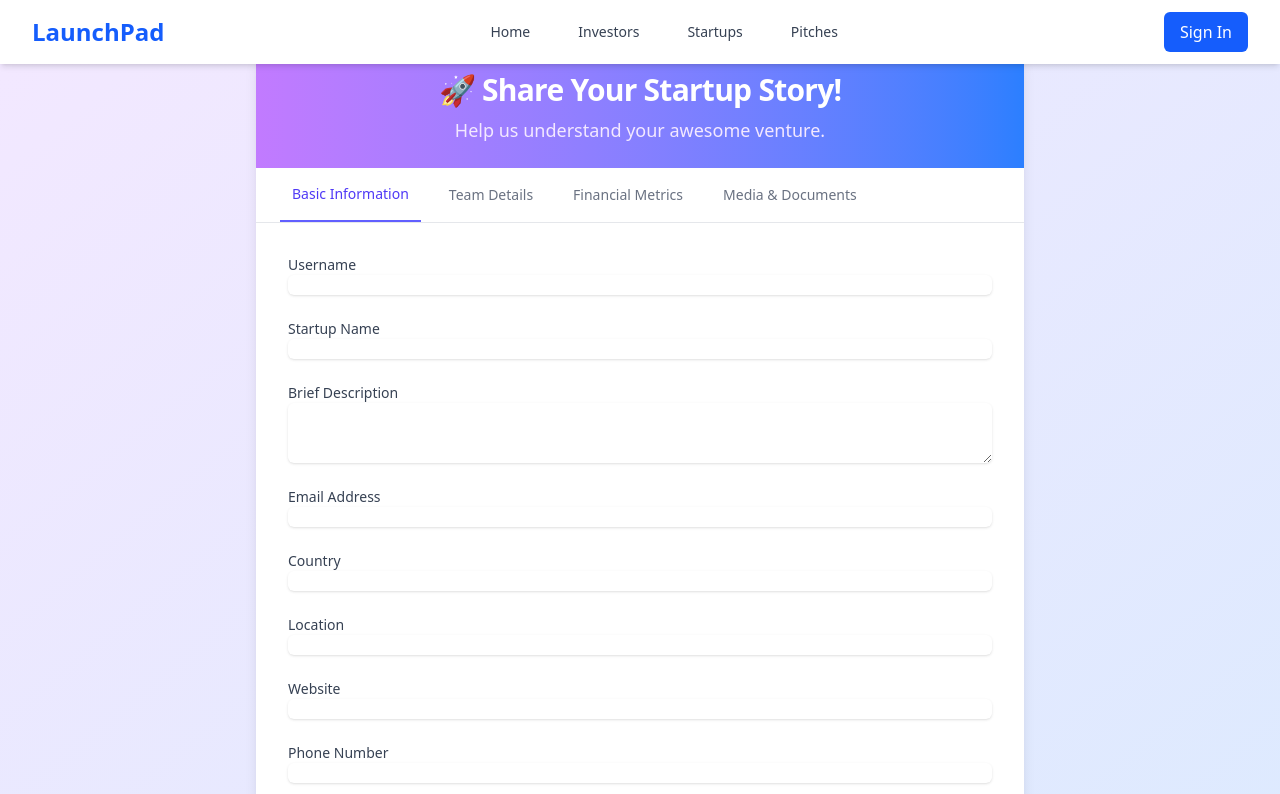
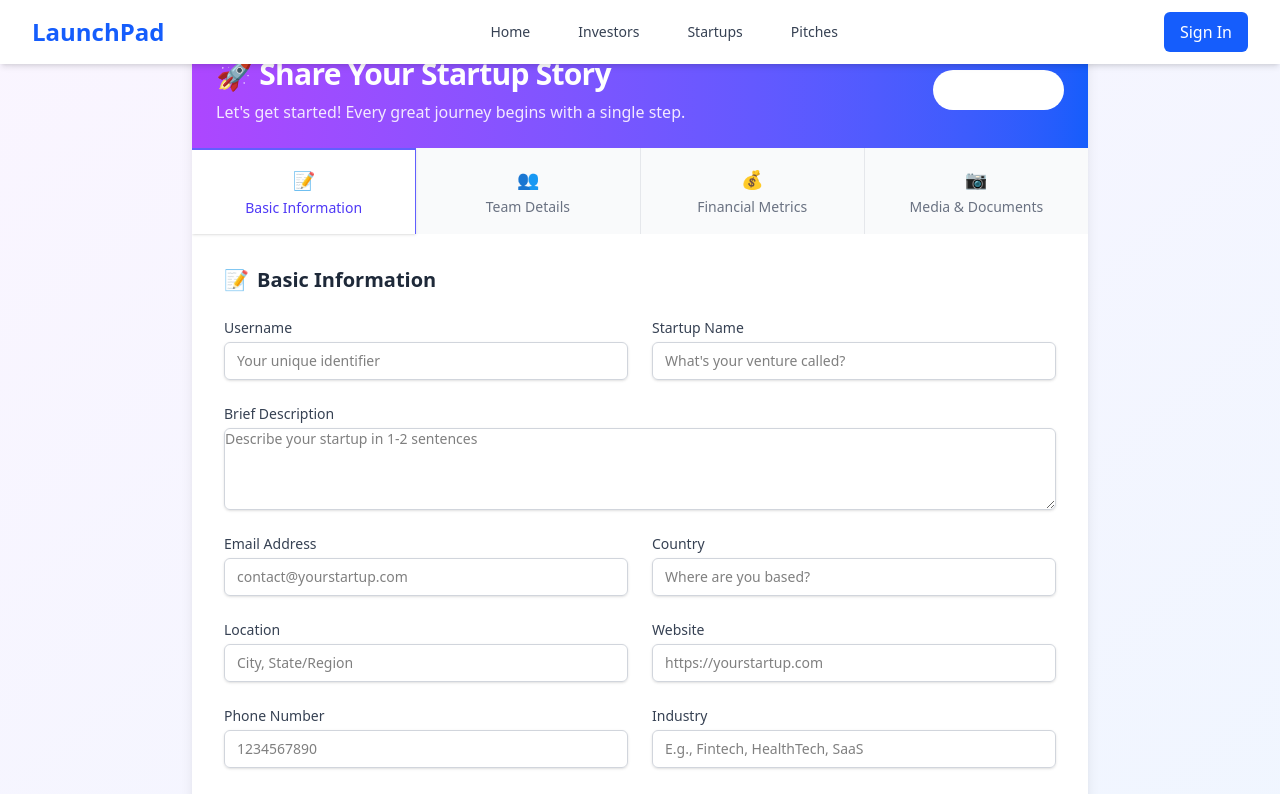
Before and after one commit to pawar-kaustubh/launchpad, a React (Vite) app in the folder client/: page /startupform in a window 1280 px wide. Shown: the top 794 px of the page. Built offline with nearby package versions, Linux system fonts and the light colour scheme.

Commit message:
StartUpForm final degisn

```diff
--- a/client/src/pages/StartUpForm.jsx
+++ b/client/src/pages/StartUpForm.jsx
@@ -1,4 +1,4 @@
-import React, { useState } from "react";
+import React, { useState, useEffect } from "react";
 
 const StartUpForm = () => {
   const [activeTab, setActiveTab] = useState(0);
@@ -28,6 +28,18 @@ const StartUpForm = () => {
     coverImage: null,
   });
   const [errors, setErrors] = useState({});
+  const [isSubmitting, setIsSubmitting] = useState(false);
+  const [submitSuccess, setSubmitSuccess] = useState(false);
+  const [progress, setProgress] = useState(0);
+
+  // Calculate progress based on filled fields
+  useEffect(() => {
+    const totalFields = Object.keys(formData).length;
+    const filledFields = Object.values(formData).filter(
+      (value) => value !== "" && value !== null
+    ).length;
+    setProgress(Math.round((filledFields / totalFields) * 100));
+  }, [formData]);
 
   const handleChange = (e) => {
     const { name, value, type, files } = e.target;
@@ -35,7 +47,6 @@ const StartUpForm = () => {
       ...prev,
       [name]: type === "file" ? files[0] : value,
     }));
-    // Clear any existing error for this field
     setErrors((prevErrors) => ({ ...prevErrors, [name]: "" }));
   };
 
@@ -43,7 +54,6 @@ const StartUpForm = () => {
     let isValid = true;
     const newErrors = {};
 
-    // Basic required field validation
     const requiredFields = [
       "username",
       "startupname",
@@ -75,13 +85,11 @@ const StartUpForm = () => {
       }
     });
 
-    // Email format validation
     if (formData.email && !/\S+@\S+\.\S+/.test(formData.email)) {
       newErrors.email = "Invalid email format";
       isValid = false;
     }
 
-    // Phone number validation (basic - adjust as needed)
     if (formData.phone && !/^\d+$/.test(formData.phone)) {
       newErrors.phone = "Invalid phone number";
       isValid = false;
@@ -94,118 +102,151 @@ const StartUpForm = () => {
   const handleSubmit = async (e) => {
     e.preventDefault();
     if (validateForm()) {
+      setIsSubmitting(true);
       console.log("Submitting data:", formData);
-      // In a real application, you would send this formData to your backend API
-      // using fetch or a library like Axios.
-      // Example:
-      // try {
-      //   const response = await fetch('/api/startups', {
-      //     method: 'POST',
-      //     body: JSON.stringify(formData),
-      //     headers: {
-      //       'Content-Type': 'application/json',
-      //     },
-      //   });
-      //   const data = await response.json();
-      //   console.log('Success:', data);
-      //   // Optionally reset the form or show a success message
-      //   setFormData({ ...initialFormData });
-      // } catch (error) {
-      //   console.error('Error:', error);
-      //   // Optionally show an error message
-      // }
+
+      // Simulate API call
+      await new Promise(resolve => setTimeout(resolve, 1500));
+
+      setIsSubmitting(false);
+      setSubmitSuccess(true);
+
+      // Reset form after 3 seconds
+      setTimeout(() => {
+        setSubmitSuccess(false);
+      }, 3000);
     }
   };
 
   const formSections = [
     {
       title: "Basic Information",
+      icon: "📝",
       fields: [
-        { label: "Username", type: "text", name: "username" },
-        { label: "Startup Name", type: "text", name: "startupname" },
-        { label: "Brief Description", type: "textarea", name: "startupdesc" },
-        { label: "Email Address", type: "email", name: "email" },
-        { label: "Country", type: "text", name: "country" },
-        { label: "Location", type: "text", name: "location" },
-        { label: "Website", type: "url", name: "website" },
-        { label: "Phone Number", type: "tel", name: "phone" },
-        { label: "Industry", type: "text", name: "industry" },
-        { label: "Social Media Links", type: "url", name: "socials" },
+        { label: "Username", type: "text", name: "username", placeholder: "Your unique identifier" },
+        { label: "Startup Name", type: "text", name: "startupname", placeholder: "What's your venture called?" },
+        { label: "Brief Description", type: "textarea", name: "startupdesc", placeholder: "Describe your startup in 1-2 sentences" },
+        { label: "Email Address", type: "email", name: "email", placeholder: "contact@yourstartup.com" },
+        { label: "Country", type: "text", name: "country", placeholder: "Where are you based?" },
+        { label: "Location", type: "text", name: "location", placeholder: "City, State/Region" },
+        { label: "Website", type: "url", name: "website", placeholder: "https://yourstartup.com" },
+        { label: "Phone Number", type: "tel", name: "phone", placeholder: "1234567890" },
+        { label: "Industry", type: "text", name: "industry", placeholder: "E.g., Fintech, HealthTech, SaaS" },
+        { label: "Social Media Links", type: "url", name: "socials", placeholder: "LinkedIn, Twitter, etc." },
       ],
     },
     {
       title: "Team Details",
+      icon: "👥",
       fields: [
-        { label: "Team Overview", type: "textarea", name: "team" },
+        { label: "Team Overview", type: "textarea", name: "team", placeholder: "Tell us about your team members and their roles" },
       ],
     },
     {
       title: "Financial Metrics",
+      icon: "💰",
       fields: [
-        { label: "Total Sales", type: "number", name: "totalsales" },
-        { label: "Annual Revenue", type: "number", name: "revenue" },
-        { label: "Profit", type: "number", name: "profit" },
-        { label: "Loss", type: "number", name: "loss" },
-        { label: "Valuation", type: "number", name: "valuation" },
-        { label: "Equity (%)", type: "number", name: "equity" },
-        { label: "Burn Rate", type: "number", name: "burnrate" },
-        { label: "Runway (Months)", type: "number", name: "runway" },
+        { label: "Total Sales", type: "number", name: "totalsales", placeholder: "Total sales to date" },
+        { label: "Annual Revenue", type: "number", name: "revenue", placeholder: "Last 12 months revenue" },
+        { label: "Profit", type: "number", name: "profit", placeholder: "Net profit" },
+        { label: "Loss", type: "number", name: "loss", placeholder: "Net loss (if applicable)" },
+        { label: "Valuation", type: "number", name: "valuation", placeholder: "Current valuation" },
+        { label: "Equity (%)", type: "number", name: "equity", placeholder: "Equity available" },
+        { label: "Burn Rate", type: "number", name: "burnrate", placeholder: "Monthly expenses" },
+        { label: "Runway (Months)", type: "number", name: "runway", placeholder: "Months of operation left" },
       ],
     },
     {
       title: "Media & Documents",
+      icon: "📷",
       fields: [
-        { label: "Link to Pitch Deck", type: "url", name: "pitchdeck" },
-        { label: "YouTube Video Link", type: "url", name: "youtube" },
-        { label: "Startup Logo", type: "file", name: "logo" },
-        { label: "Cover Image", type: "file", name: "coverImage" },
+        { label: "Link to Pitch Deck", type: "url", name: "pitchdeck", placeholder: "Link to your investor deck" },
+        { label: "YouTube Video Link", type: "url", name: "youtube", placeholder: "Demo or explainer video" },
+        { label: "Startup Logo", type: "file", name: "logo", accept: "image/*" },
+        { label: "Cover Image", type: "file", name: "coverImage", accept: "image/*" },
       ],
     },
   ];
 
+  if (submitSuccess) {
     return (
-    <div className="min-h-screen bg-gradient-to-br from-purple-100 to-blue-100 py-12 px-4 sm:px-6 lg:px-8">
-      <div className="max-w-3xl mx-auto bg-white rounded-xl shadow-lg overflow-hidden">
-        <div className="bg-gradient-to-r from-purple-400 to-blue-500 py-6">
-          <h1 className="text-3xl font-bold text-white text-center tracking-tight">
-            🚀 Share Your Startup Story!
+      <div className="min-h-screen bg-gradient-to-br from-purple-100 to-blue-100 flex items-center justify-center p-4">
+        <div className="max-w-md w-full bg-white rounded-xl shadow-lg overflow-hidden text-center p-8">
+          <div className="mx-auto flex items-center justify-center h-12 w-12 rounded-full bg-green-100">
+            <svg className="h-6 w-6 text-green-600" fill="none" viewBox="0 0 24 24" stroke="currentColor">
+              <path strokeLinecap="round" strokeLinejoin="round" strokeWidth={2} d="M5 13l4 4L19 7" />
+            </svg>
+          </div>
+          <h2 className="mt-3 text-2xl font-bold text-gray-900">Submission Successful!</h2>
+          <p className="mt-2 text-gray-600">Thank you for sharing your startup details with us. We'll review your information and get back to you soon.</p>
+          <button
+            onClick={() => setSubmitSuccess(false)}
+            className="mt-5 inline-flex items-center px-4 py-2 bg-indigo-600 border border-transparent rounded-md font-semibold text-white hover:bg-indigo-700 focus:outline-none focus:ring-2 focus:ring-offset-2 focus:ring-indigo-500"
+          >
+            Back to Form
+          </button>
+        </div>
+      </div>
+    );
+  }
+
+  return (
+    <div className="min-h-screen bg-gradient-to-br from-purple-50 to-blue-50 py-8 px-4 sm:px-6 lg:px-8">
+      <div className="max-w-4xl mx-auto bg-white rounded-xl shadow-lg overflow-hidden transition-all duration-300 hover:shadow-xl">
+        {/* Header with progress */}
+        <div className="bg-gradient-to-r from-purple-500 to-blue-600 py-6 px-6 relative">
+          <div className="absolute top-0 left-0 h-1 bg-purple-300" style={{ width: `${progress}%` }}></div>
+          <div className="flex flex-col sm:flex-row justify-between items-center">
+            <div>
+              <h1 className="text-3xl font-bold text-white tracking-tight">
+                🚀 Share Your Startup Story
               </h1>
-          <p className="mt-2 text-lg text-purple-100 text-center">
-            Help us understand your awesome venture.
+              <p className="mt-2 text-purple-100">
+                {progress < 50
+                  ? "Let's get started! Every great journey begins with a single step."
+                  : progress < 80
+                    ? "You're doing great! Keep going!"
+                    : "Almost there! Just a few more details."}
               </p>
+            </div>
+            <div className="mt-4 sm:mt-0 bg-white bg-opacity-20 rounded-full px-4 py-2">
+              <span className="font-medium text-white">{progress}% Complete</span>
+            </div>
+          </div>
         </div>
 
         {/* Tabs */}
-        <div className="sm:hidden border-b border-gray-200">
+        <div className="sm:hidden border-b border-gray-200 px-4">
           <label htmlFor="tabs" className="sr-only">
             Select a tab
           </label>
           <select
             id="tabs"
-            className="block w-full focus:ring-indigo-500 focus:border-indigo-500 text-gray-700 sm:text-sm rounded-md"
+            className="block w-full pl-3 pr-10 py-2 text-base border-gray-300 focus:outline-none focus:ring-indigo-500 focus:border-indigo-500 sm:text-sm rounded-md"
             value={activeTab}
             onChange={(e) => setActiveTab(parseInt(e.target.value))}
           >
             {formSections.map((section, index) => (
               <option key={index} value={index}>
-                {section.title}
+                {section.icon} {section.title}
               </option>
             ))}
           </select>
         </div>
-        <div className="hidden sm:block">
-          <nav className="flex space-x-4 border-b border-gray-200 px-4 sm:px-6" aria-label="Tabs">
+        <div className="hidden sm:block bg-gray-50">
+          <nav className="flex divide-x divide-gray-200" aria-label="Tabs">
             {formSections.map((section, index) => (
               <button
                 key={index}
                 onClick={() => setActiveTab(index)}
-                className={`whitespace-nowrap py-4 px-3 text-sm font-medium transition-colors duration-300 focus:outline-none ${
+                className={`flex-1 py-4 px-4 text-center text-sm font-medium transition-all duration-200 ${
                   activeTab === index
-                    ? "border-b-2 border-indigo-500 text-indigo-600"
-                    : "text-gray-500 hover:text-indigo-600"
+                    ? "bg-white text-indigo-600 border-t-2 border-indigo-500 shadow-sm"
+                    : "text-gray-500 hover:text-indigo-500 hover:bg-white hover:bg-opacity-50"
                 }`}
               >
-                {section.title}
+                <span className="block text-lg mb-1">{section.icon}</span>
+                <span>{section.title}</span>
               </button>
             ))}
           </nav>
@@ -214,75 +255,134 @@ const StartUpForm = () => {
         {/* Form */}
         <div className="p-6 sm:p-8">
           <form onSubmit={handleSubmit} className="space-y-6">
+            <h2 className="text-xl font-semibold text-gray-800 flex items-center">
+              {formSections[activeTab].icon}
+              <span className="ml-2">{formSections[activeTab].title}</span>
+            </h2>
+
+            <div className="grid grid-cols-1 gap-6 sm:grid-cols-2">
               {formSections[activeTab].fields.map((field) => (
-              <div key={field.name}>
+                <div
+                  key={field.name}
+                  className={field.type === "textarea" || field.type === "file" ? "sm:col-span-2" : ""}
+                >
                   <label
                     htmlFor={field.name}
-                  className="block text-sm font-medium text-gray-700"
+                    className="block text-sm font-medium text-gray-700 mb-1"
                   >
                     {field.label}
+                    <span className="text-red-500 ml-1">{errors[field.name] ? '*' : ''}</span>
                   </label>
                   {field.type === "textarea" ? (
                     <textarea
                       id={field.name}
                       name={field.name}
-                    rows={3}
-                    className={`shadow-sm focus:ring-indigo-500 focus:border-indigo-500 block w-full sm:text-sm border-gray-300 rounded-md ${
-                      errors[field.name] ? "border-red-500" : ""
-                    }`}
+                      rows={4}
+                      className={`shadow-sm focus:ring-indigo-500 focus:border-indigo-500 block w-full sm:text-sm border ${
+                        errors[field.name] ? "border-red-300" : "border-gray-300"
+                      } rounded-md transition duration-150 ease-in-out`}
                       value={formData[field.name] || ""}
                       onChange={handleChange}
+                      placeholder={field.placeholder}
                     />
+                  ) : field.type === "file" ? (
+                    <div className="mt-1 flex items-center">
+                      <label className="cursor-pointer bg-white py-2 px-3 border border-gray-300 rounded-md shadow-sm text-sm leading-4 font-medium text-gray-700 hover:bg-gray-50 focus:outline-none focus:ring-2 focus:ring-offset-2 focus:ring-indigo-500">
+                        Choose File
+                        <input
+                          type="file"
+                          id={field.name}
+                          name={field.name}
+                          className="sr-only"
+                          onChange={handleChange}
+                          accept={field.accept}
+                        />
+                      </label>
+                      <span className="ml-3 text-sm text-gray-500 truncate max-w-xs">
+                        {formData[field.name]
+                          ? formData[field.name].name || "File selected"
+                          : "No file chosen"}
+                      </span>
+                    </div>
                   ) : (
                     <input
                       type={field.type}
                       id={field.name}
                       name={field.name}
-                    className={`shadow-sm focus:ring-indigo-500 focus:border-indigo-500 block w-full sm:text-sm border-gray-300 rounded-md ${
-                      errors[field.name] ? "border-red-500" : ""
-                    }`}
+                      className={`shadow-sm focus:ring-indigo-500 focus:border-indigo-500 block w-full sm:text-sm border ${
+                        errors[field.name] ? "border-red-300" : "border-gray-300"
+                      } rounded-md py-2 px-3 transition duration-150 ease-in-out`}
                       value={formData[field.name] || ""}
                       onChange={handleChange}
+                      placeholder={field.placeholder}
                     />
                   )}
                   {errors[field.name] && (
-                  <p className="mt-1 text-sm text-red-500">{errors[field.name]}</p>
+                    <p className="mt-1 text-sm text-red-600 animate-pulse">{errors[field.name]}</p>
                   )}
                 </div>
               ))}
+            </div>
 
-            {/* Navigation Buttons for Tabs */}
-            <div className="flex justify-between mt-6">
+            {/* Navigation Buttons */}
+            <div className="flex justify-between pt-6 border-t border-gray-200">
               <button
                 type="button"
                 onClick={() => setActiveTab((prev) => Math.max(0, prev - 1))}
-                className={`inline-flex items-center px-4 py-2 border border-gray-300 shadow-sm text-sm font-medium rounded-md text-gray-700 bg-white hover:bg-gray-50 focus:outline-none focus:ring-2 focus:ring-offset-2 focus:ring-indigo-500 ${
+                className={`inline-flex items-center px-4 py-2 border border-gray-300 shadow-sm text-sm font-medium rounded-md text-gray-700 bg-white hover:bg-gray-50 focus:outline-none focus:ring-2 focus:ring-offset-2 focus:ring-indigo-500 transition-colors duration-200 ${
                   activeTab === 0 ? "opacity-50 cursor-not-allowed" : ""
                 }`}
                 disabled={activeTab === 0}
               >
+                <svg className="w-5 h-5 mr-2" fill="none" stroke="currentColor" viewBox="0 0 24 24">
+                  <path strokeLinecap="round" strokeLinejoin="round" strokeWidth={2} d="M15 19l-7-7 7-7" />
+                </svg>
                 Previous
               </button>
+
+              <div className="text-xs text-gray-500 hidden sm:block">
+                Section {activeTab + 1} of {formSections.length}
+              </div>
+
               {activeTab < formSections.length - 1 ? (
                 <button
                   type="button"
                   onClick={() => setActiveTab((prev) => Math.min(formSections.length - 1, prev + 1))}
-                  className="inline-flex items-center px-4 py-2 bg-indigo-600 border border-transparent shadow-sm text-sm font-medium rounded-md text-white hover:bg-indigo-700 focus:outline-none focus:ring-2 focus:ring-offset-2 focus:ring-indigo-500"
+                  className="inline-flex items-center px-4 py-2 bg-indigo-600 border border-transparent shadow-sm text-sm font-medium rounded-md text-white hover:bg-indigo-700 focus:outline-none focus:ring-2 focus:ring-offset-2 focus:ring-indigo-500 transition-colors duration-200"
                 >
                   Next
+                  <svg className="w-5 h-5 ml-2" fill="none" stroke="currentColor" viewBox="0 0 24 24">
+                    <path strokeLinecap="round" strokeLinejoin="round" strokeWidth={2} d="M9 5l7 7-7 7" />
+                  </svg>
                 </button>
               ) : (
                 <button
                   type="submit"
-                  className="inline-flex items-center px-4 py-2 bg-green-600 border border-transparent shadow-sm text-sm font-medium rounded-md text-white hover:bg-green-700 focus:outline-none focus:ring-2 focus:ring-offset-2 focus:ring-green-500"
+                  className="inline-flex items-center px-6 py-2 border border-transparent shadow-sm text-sm font-medium rounded-md text-white bg-green-600 hover:bg-green-700 focus:outline-none focus:ring-2 focus:ring-offset-2 focus:ring-green-500 transition-colors duration-200"
+                  disabled={isSubmitting}
                 >
-                  Submit Startup Info
+                  {isSubmitting ? (
+                    <>
+                      <svg className="animate-spin -ml-1 mr-2 h-4 w-4 text-white" xmlns="http://www.w3.org/2000/svg" fill="none" viewBox="0 0 24 24">
+                        <circle className="opacity-25" cx="12" cy="12" r="10" stroke="currentColor" strokeWidth="4"></circle>
+                        <path className="opacity-75" fill="currentColor" d="M4 12a8 8 0 018-8V0C5.373 0 0 5.373 0 12h4zm2 5.291A7.962 7.962 0 014 12H0c0 3.042 1.135 5.824 3 7.938l3-2.647z"></path>
+                      </svg>
+                      Processing...
+                    </>
+                  ) : (
+                    "Submit Startup Info"
+                  )}
                 </button>
               )}
             </div>
           </form>
         </div>
       </div>
+
+      {/* Help text */}
+      <div className="mt-6 text-center text-sm text-gray-500">
+        <p>Need help? <a href="#" className="text-indigo-600 hover:text-indigo-500">Contact our support team</a></p>
+      </div>
     </div>
   );
 };
```
Lines whose indentation alone changed are shown as unchanged.
